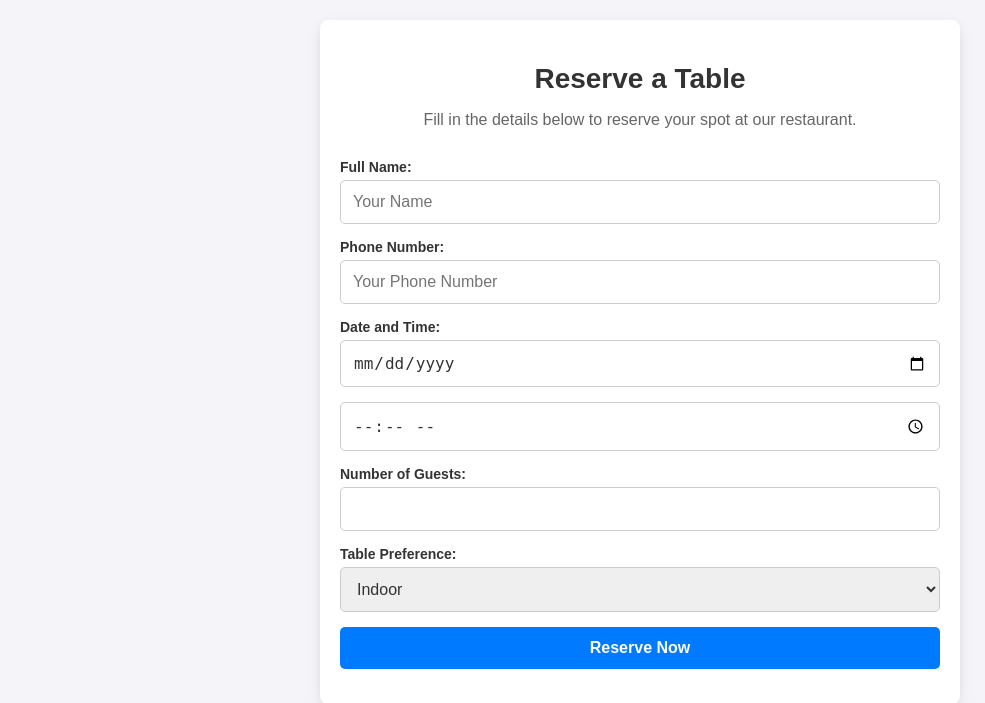
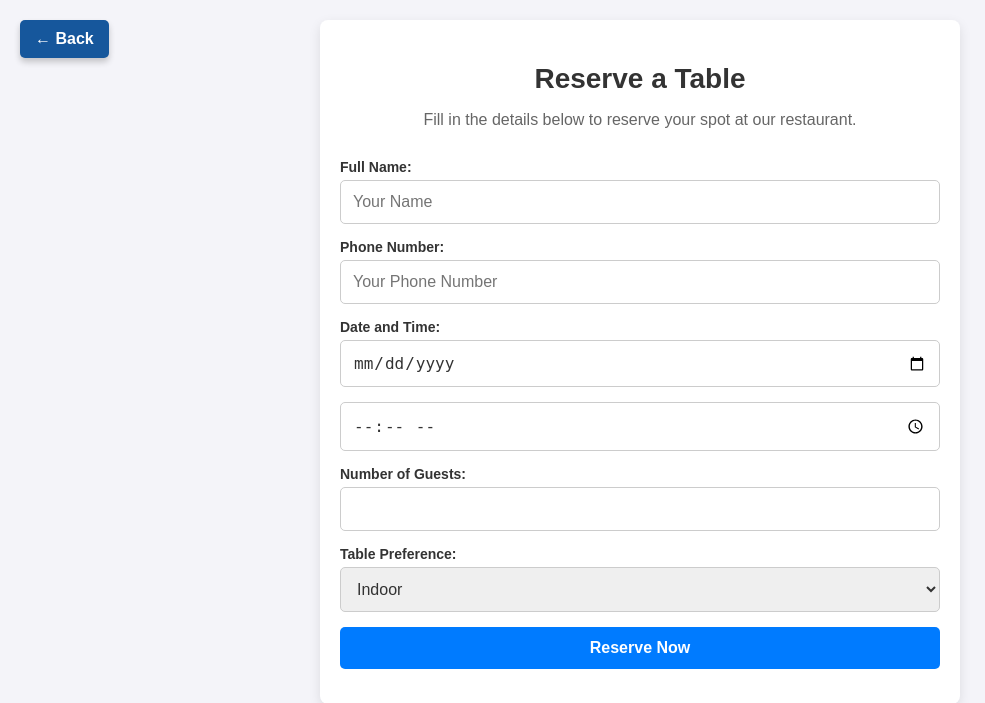
Before and after one commit to altonasllani/Restaurant, a PHP site: page /reservations.html in a window 1280 px wide. Shown: the top 703 px of the page, without its empty margins (0-985 px from the left). Run offline with PHP 8.4, Linux system fonts and the light colour scheme.

Commit message:
Created back button with JS.

```diff
--- a/reservations.css
+++ b/reservations.css
@@ -4,6 +4,29 @@ body {
   margin: 0;
   padding: 20px;
   background-color: #f4f4f9; /* Ngjyre e lehte per te pasur nje pamje me te paster */
+}
+
+/* Styling per shigjetën "Back" */
+#back-arrow {
+  position: fixed;
+  top: 20px; /* Largësia nga lart */
+  left: 20px; /* Largësia nga e majta */
+  z-index: 100; /* Prioritet më të lartë */
+  background-color: #16579c;
+  color: white;
+  padding: 10px 15px;
+  border-radius: 5px;
+  font-size: 16px;
+  font-weight: bold;
+  cursor: pointer;
+  text-align: center;
+  box-shadow: 0 4px 6px rgba(0, 0, 0, 0.2);
+  transition: transform 0.3s, background-color 0.3s;
+}
+
+#back-arrow:hover {
+  background-color: #0056b3;
+  transform: scale(1.1);
 }
 
 h2 {
--- a/reservations.html
+++ b/reservations.html
@@ -7,6 +7,10 @@
   <link rel="stylesheet" href="reservations.css">
 </head>
 <body>
+  <!-- Shigjeta për kthim prapa -->
+  <div id="back-arrow" tabindex="0">
+    &#8592; Back
+  </div>
 
   <!-- Seksioni për formen e rezervimit -->
   <section id="reservation">
@@ -45,5 +49,17 @@
     &copy; 2024 Restaurant. All Rights Reserved.
   </footer>
 
+  <!-- JavaScript për shigjetën e kthimit prapa -->
+  <script>
+    const backArrow = document.getElementById('back-arrow');
+    if (backArrow) {
+      backArrow.addEventListener('click', function () {
+        // Kthehet te faqja e mëparshme
+        window.history.back();
+      });
+    } else {
+      console.error('Shigjeta nuk u gjet në DOM!');
+    }
+  </script>
 </body>
 </html>
```
Also changed, not shown: script.js (line endings or trailing spaces).
